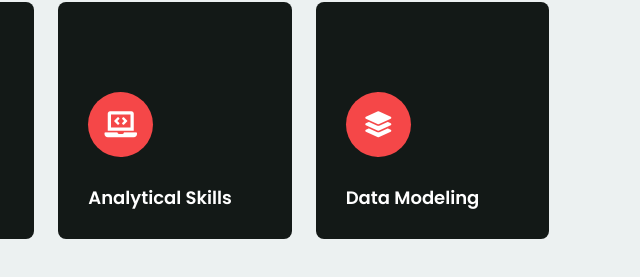
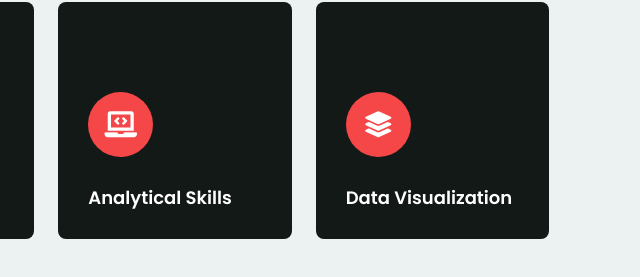
Before and after one commit to DURGESH716/Portfolio-Website, a plain HTML site: page index.html in a window 1280 px wide. Shown: the part 1006-1283 px from the top of the page, 640-1280 px from the left. Drawn offline with Linux system fonts and the light colour scheme.

Commit message:
Update index.html

```diff
--- a/index.html
+++ b/index.html
@@ -102,7 +102,7 @@
                                 <div class="icon-style">
                                     <i class="fas fa-layer-group"></i>
                                 </div>
-                                <h4><a class="title-head">Data Modeling</a></h4>
+                                <h4><a class="title-head">Data Visualization</a></h4>
                             </div>
                         </div>
                     </div>
```
